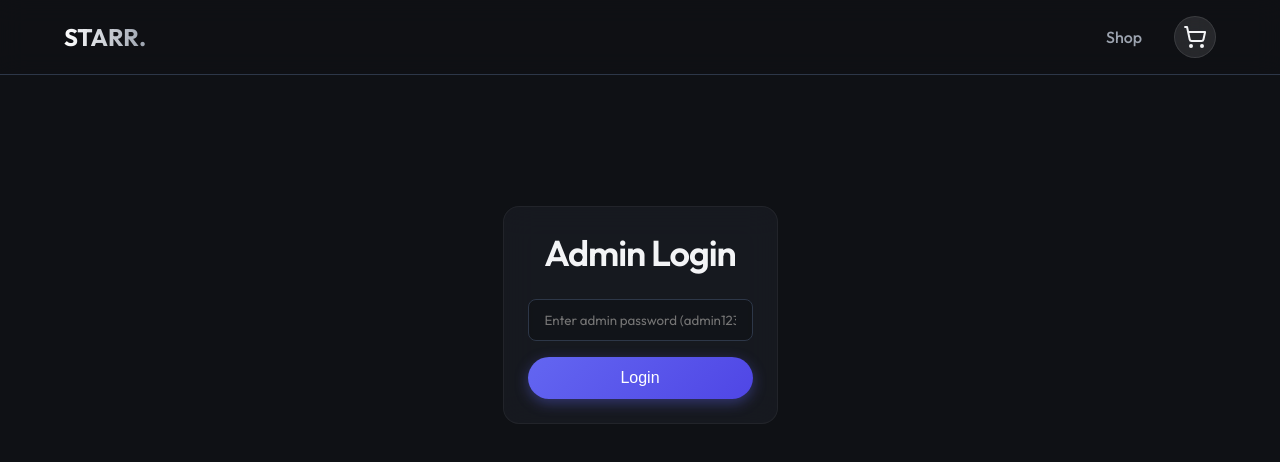
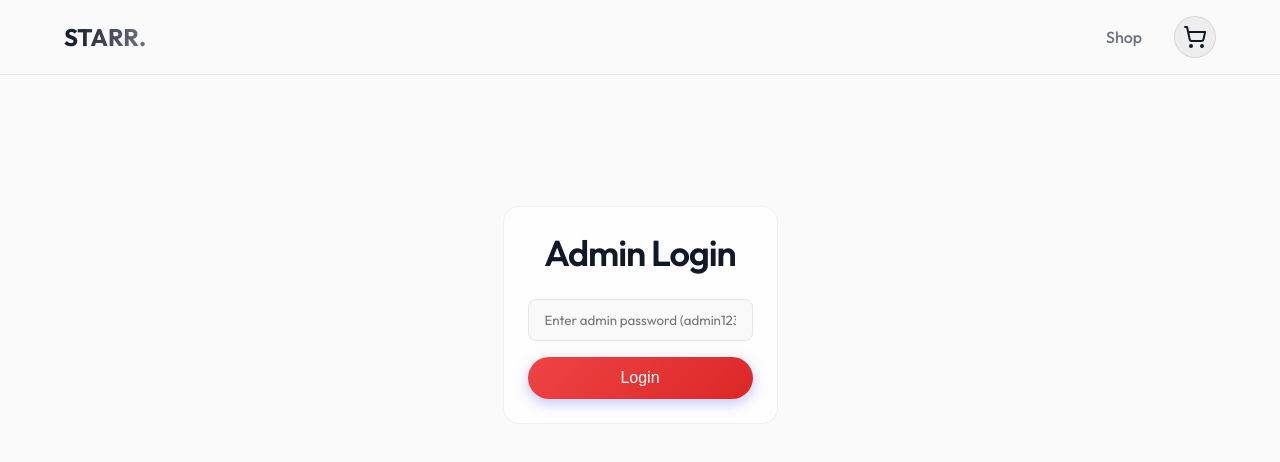
Before and after one commit to Biggie9999/starr-ecommerce, a Next.js app: page /admin in a window 1280 px wide. Shown: the top 462 px of the page. Built offline with nearby package versions, Linux system fonts and the light colour scheme.

Commit message:
feat: add dedicated cart page and switch to light theme with red accent

```diff
--- a/src/app/globals.css
+++ b/src/app/globals.css
@@ -1,14 +1,14 @@
 @import url('https://fonts.googleapis.com/css2?family=Outfit:wght@300;400;500;600;700&display=swap');
 
 :root {
-  --background: #0f1115;
-  --surface: #1a1d24;
-  --surface-hover: #232730;
-  --primary: #6366f1;
-  --primary-hover: #4f46e5;
-  --text: #f3f4f6;
-  --text-muted: #9ca3af;
-  --border: #2d3748;
+  --background: #fafafa;
+  --surface: #ffffff;
+  --surface-hover: #f3f4f6;
+  --primary: #ef4444;
+  --primary-hover: #dc2626;
+  --text: #111827;
+  --text-muted: #6b7280;
+  --border: #e5e7eb;
   --danger: #ef4444;
   --success: #10b981;
 }
@@ -85,14 +85,14 @@ h3 { font-size: 1.5rem; }
 }
 
 .btn-secondary {
-  background: rgba(255, 255, 255, 0.1);
+  background: rgba(0, 0, 0, 0.05);
   color: var(--text);
   backdrop-filter: blur(10px);
-  border: 1px solid rgba(255, 255, 255, 0.1);
+  border: 1px solid rgba(0, 0, 0, 0.1);
 }
 
 .btn-secondary:hover {
-  background: rgba(255, 255, 255, 0.15);
+  background: rgba(0, 0, 0, 0.1);
   transform: translateY(-2px);
 }
 
@@ -103,10 +103,10 @@ h3 { font-size: 1.5rem; }
 
 /* Glassmorphism Cards */
 .glass-card {
-  background: rgba(26, 29, 36, 0.7);
+  background: rgba(255, 255, 255, 0.7);
   backdrop-filter: blur(16px);
   -webkit-backdrop-filter: blur(16px);
-  border: 1px solid rgba(255, 255, 255, 0.05);
+  border: 1px solid rgba(0, 0, 0, 0.05);
   border-radius: 1rem;
   padding: 1.5rem;
   transition: transform 0.3s ease, box-shadow 0.3s ease, border-color 0.3s ease;
@@ -114,15 +114,15 @@ h3 { font-size: 1.5rem; }
 
 .glass-card:hover {
   transform: translateY(-4px);
-  box-shadow: 0 20px 40px rgba(0, 0, 0, 0.4);
-  border-color: rgba(255, 255, 255, 0.1);
+  box-shadow: 0 20px 40px rgba(0, 0, 0, 0.08);
+  border-color: rgba(0, 0, 0, 0.1);
 }
 
 /* Inputs */
 .input-field {
   width: 100%;
   padding: 0.75rem 1rem;
-  background: rgba(0, 0, 0, 0.2);
+  background: rgba(0, 0, 0, 0.02);
   border: 1px solid var(--border);
   border-radius: 0.5rem;
   color: var(--text);
@@ -141,7 +141,7 @@ h3 { font-size: 1.5rem; }
   position: sticky;
   top: 0;
   z-index: 50;
-  background: rgba(15, 17, 21, 0.8);
+  background: rgba(250, 250, 250, 0.8);
   backdrop-filter: blur(12px);
   border-bottom: 1px solid var(--border);
   padding: 1rem 0;
@@ -156,7 +156,7 @@ h3 { font-size: 1.5rem; }
 .nav-brand {
   font-size: 1.5rem;
   font-weight: 700;
-  background: linear-gradient(to right, #fff, #9ca3af);
+  background: linear-gradient(to right, #111827, #6b7280);
   -webkit-background-clip: text;
   -webkit-text-fill-color: transparent;
   text-decoration: none;
@@ -183,7 +183,7 @@ h3 { font-size: 1.5rem; }
 .modal-overlay {
   position: fixed;
   inset: 0;
-  background: rgba(0, 0, 0, 0.6);
+  background: rgba(255, 255, 255, 0.6);
   backdrop-filter: blur(4px);
   display: flex;
   justify-content: center;
@@ -310,7 +310,7 @@ h3 { font-size: 1.5rem; }
 .cart-footer {
   padding: 1.5rem;
   border-top: 1px solid var(--border);
-  background: rgba(0, 0, 0, 0.2);
+  background: rgba(0, 0, 0, 0.02);
 }
 
 .cart-item {
@@ -409,8 +409,8 @@ h3 { font-size: 1.5rem; }
   position: absolute;
   top: 50%;
   transform: translateY(-50%);
-  background: rgba(0, 0, 0, 0.5);
-  color: white;
+  background: rgba(255, 255, 255, 0.5);
+  color: var(--text);
   border: none;
   width: 40px;
   height: 40px;
@@ -424,7 +424,7 @@ h3 { font-size: 1.5rem; }
 }
 
 .slider-btn:hover {
-  background: rgba(0, 0, 0, 0.8);
+  background: rgba(255, 255, 255, 0.8);
 }
 
 .slider-btn.prev { left: 1rem; }
--- a/src/components/Navbar.tsx
+++ b/src/components/Navbar.tsx
@@ -17,7 +17,7 @@ export default function Navbar() {
             <Link href="/" className="nav-link">Shop</Link>
 
             <Link
-              href="/checkout"
+              href="/cart"
               className="btn btn-secondary"
               style={{ position: 'relative', padding: '0.5rem', display: 'flex', alignItems: 'center', justifyContent: 'center' }}
             >
```
Also changed, not shown: src/app/cart/page.tsx (added, +17 -0 lines), src/components/CartClient.tsx (added, +101 -0 lines).
